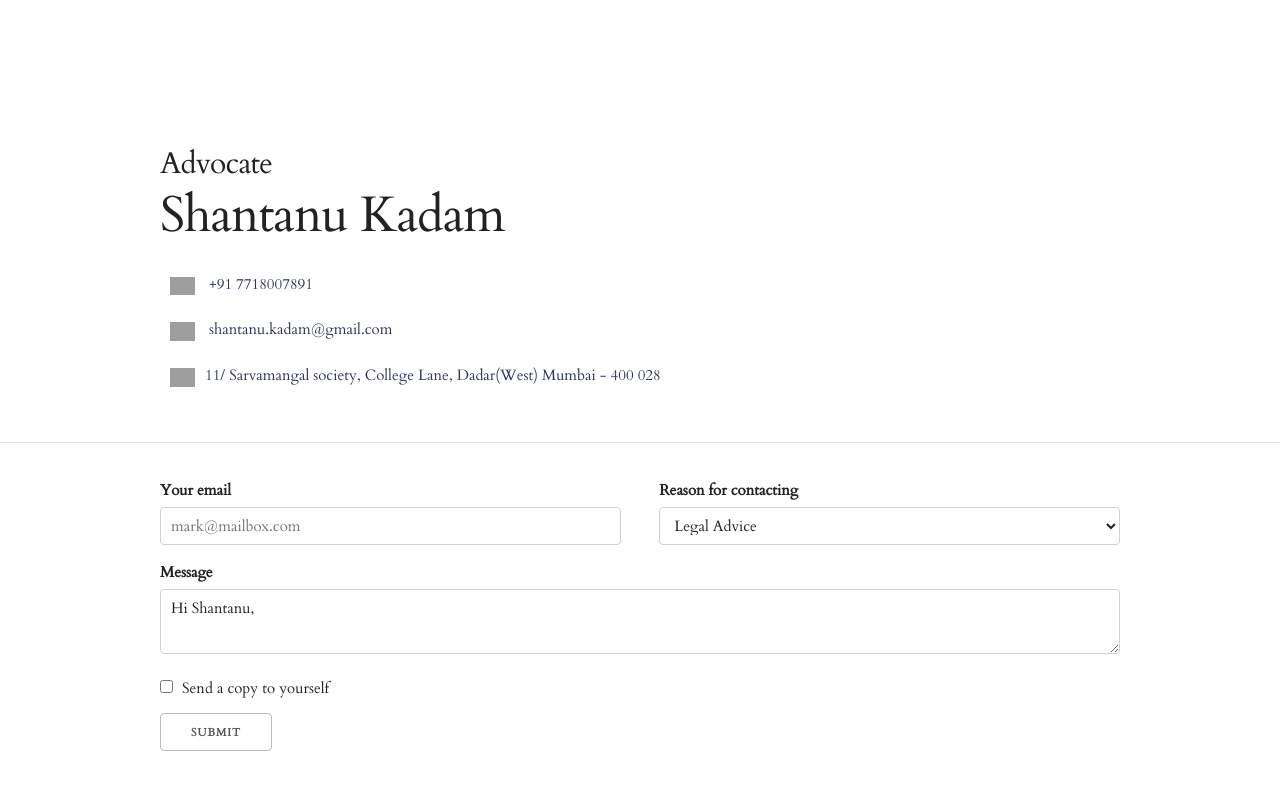
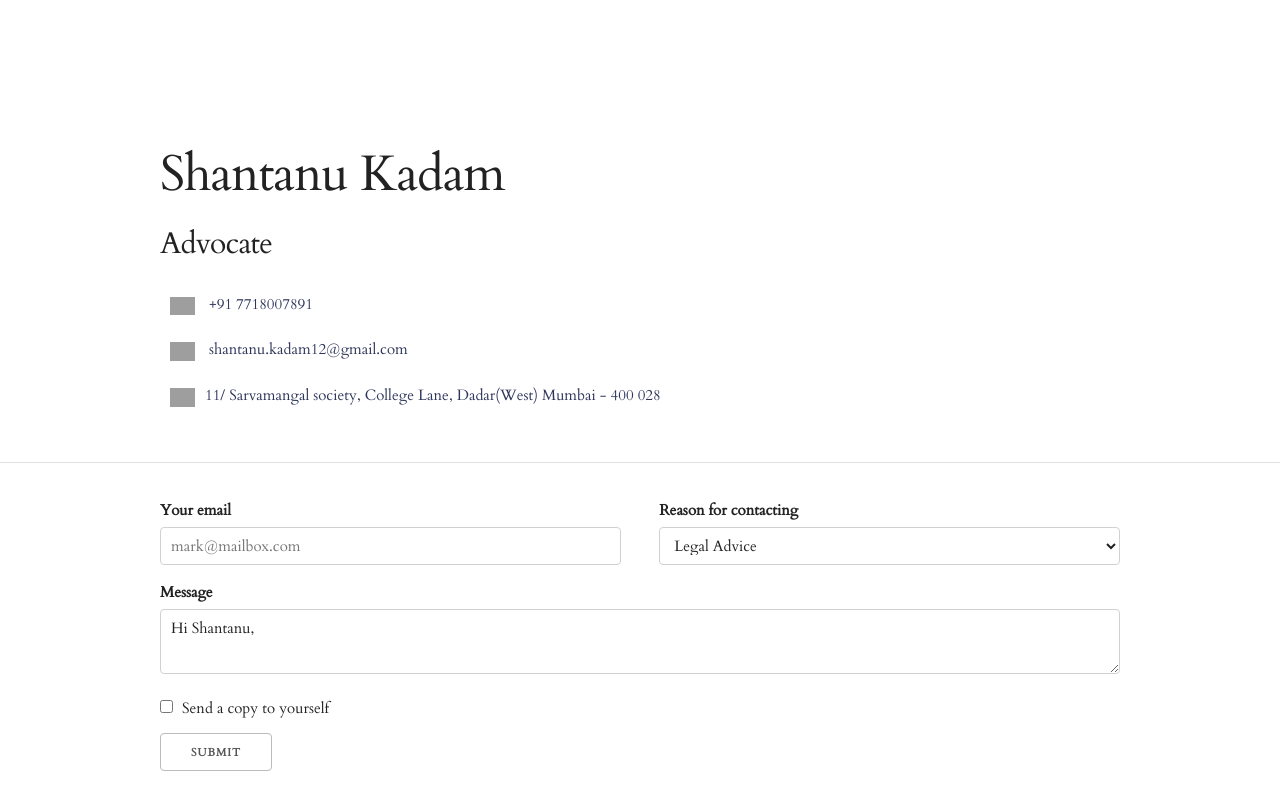
Before and after one commit to shantanuvk/shantanuvk.github.io, a plain HTML site: page index.html in a window 1280 px wide. Drawn offline with Linux system fonts and the light colour scheme; grey boxes are pictures that could not be loaded.

Commit message:
Update index.html

```diff
--- a/index.html
+++ b/index.html
@@ -36,15 +36,17 @@
     <div class="container hero">
       <div class="row">
         <div class="two-third column" style="margin-top: 15%">
+
+          <h1>Shantanu Kadam</h1>
           <h4>Advocate</h4>
-          <h1>Shantanu Kadam</h1>
+
           <p>
             <h6 onclick="copyToMyClipboard('+91 7718007891')">
               <img src="https://img.icons8.com/ios/50/000000/apple-phone.png"/>
               +91 7718007891</h6>
-            <h6 onclick="copyToMyClipboard('shantanu.kadam@gmail.com')">
+            <h6 onclick="copyToMyClipboard('shantanu.kadam12@gmail.com')">
               <img src="https://img.icons8.com/ios/96/000000/mail.png"/>
-              shantanu.kadam@gmail.com</h6>
+              shantanu.kadam12@gmail.com</h6>
             <a href="https://goo.gl/maps/x1XukCNMtUzX9Wwj7" target="_blank" >
               <h6>
                 <img src="https://img.icons8.com/ios/50/000000/map-editing.png"/>11/ Sarvamangal society, College Lane, Dadar(West) Mumbai - 400 028</h6>
```
